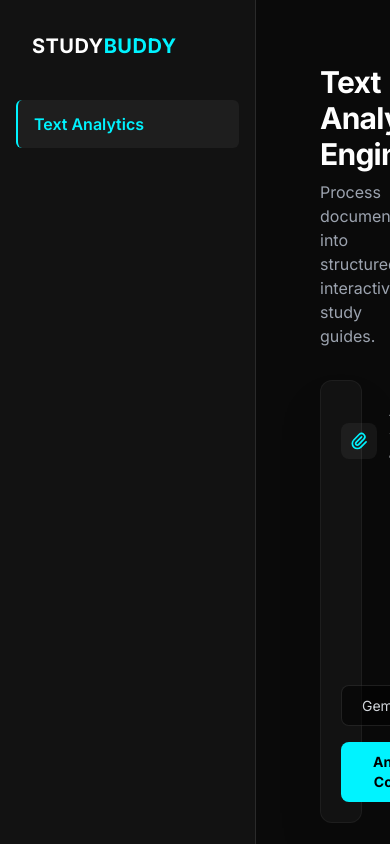
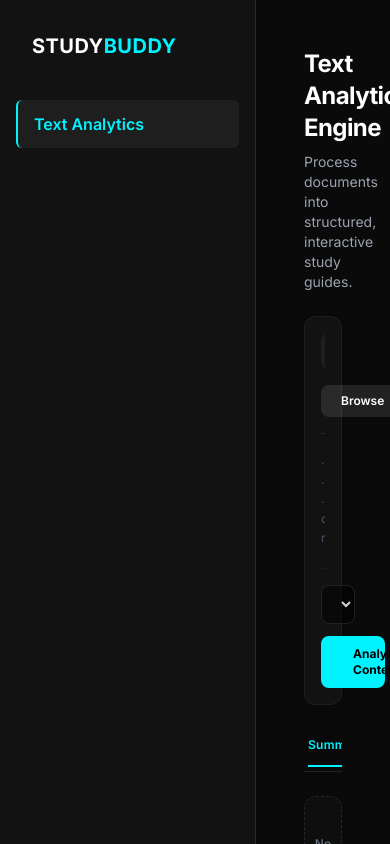
Before and after one commit to AzeemAhmad-dev/ai-study-buddy, a Next.js app in the folder frontend/: page /text in a window 390 px wide. Built offline with nearby package versions, Linux system fonts and the light colour scheme.

Commit message:
feat: added mobile responsiveness to text engine

```diff
--- a/frontend/src/app/text/page.tsx
+++ b/frontend/src/app/text/page.tsx
@@ -33,26 +33,22 @@ interface QuizQuestion {
 
 // --- HELPER COMPONENTS ---
 
-// 1. Native Markdown Parser for the Summary
 const FormattedSummary = ({ text }: { text: string }) => {
   if (!text) return <p>No summary available.</p>;
 
   return (
-    <div className="space-y-3 text-gray-300 leading-relaxed">
+    <div className="space-y-3 text-gray-300 leading-relaxed text-sm md:text-base">
       {text.split('\n').map((line, i) => {
         const trimmed = line.trim();
         if (!trimmed) return <br key={i} />;
 
-        // Headers
-        if (trimmed.startsWith('### ')) return <h3 key={i} className="text-lg font-bold mt-4 text-[#00f3ff]">{trimmed.replace('### ', '')}</h3>;
-        if (trimmed.startsWith('## ')) return <h2 key={i} className="text-xl font-bold mt-6 mb-2 text-[#00f3ff] border-b border-white/10 pb-2">{trimmed.replace('## ', '')}</h2>;
-        if (trimmed.startsWith('# ')) return <h1 key={i} className="text-2xl font-bold mt-6 mb-4 text-[#00f3ff]">{trimmed.replace('# ', '')}</h1>;
+        if (trimmed.startsWith('### ')) return <h3 key={i} className="text-base md:text-lg font-bold mt-4 text-[#00f3ff]">{trimmed.replace('### ', '')}</h3>;
+        if (trimmed.startsWith('## ')) return <h2 key={i} className="text-lg md:text-xl font-bold mt-6 mb-2 text-[#00f3ff] border-b border-white/10 pb-2">{trimmed.replace('## ', '')}</h2>;
+        if (trimmed.startsWith('# ')) return <h1 key={i} className="text-xl md:text-2xl font-bold mt-6 mb-4 text-[#00f3ff]">{trimmed.replace('# ', '')}</h1>;
 
-        // Lists
         const isListItem = trimmed.startsWith('* ') || trimmed.startsWith('- ');
         const content = isListItem ? trimmed.substring(2) : trimmed;
 
-        // Bold Text Parser
         const parts = content.split(/(\*\*.*?\*\*)/);
         const formattedContent = parts.map((part, j) =>
           part.startsWith('**') && part.endsWith('**')
@@ -60,14 +56,13 @@ const FormattedSummary = ({ text }: { text: string }) => {
             : part
         );
 
-        if (isListItem) return <li key={i} className="ml-6 list-disc my-1">{formattedContent}</li>;
+        if (isListItem) return <li key={i} className="ml-4 md:ml-6 list-disc my-1">{formattedContent}</li>;
         return <p key={i}>{formattedContent}</p>;
       })}
     </div>
   );
 };
 
-// 2. Interactive Flashcard Component
 const InteractiveFlashcard = ({ card, index }: { card: Flashcard, index: number }) => {
   const [isFlipped, setIsFlipped] = useState(false);
   const frontText = card.front || card.question || "Front missing";
@@ -76,49 +71,46 @@ const InteractiveFlashcard = ({ card, index }: { card: Flashcard, index: number
   return (
     <div
       onClick={() => setIsFlipped(!isFlipped)}
-      className="relative w-full h-48 cursor-pointer perspective-1000 group"
+      className="relative w-full h-48 md:h-56 cursor-pointer perspective-1000 group"
       style={{ perspective: '1000px' }}
     >
       <div
         className={`w-full h-full transition-transform duration-500 preserve-3d relative ${isFlipped ? 'rotate-y-180' : ''}`}
         style={{ transformStyle: 'preserve-3d', transform: isFlipped ? 'rotateY(180deg)' : 'rotateY(0deg)' }}
       >
-        {/* Front */}
-        <div className="absolute w-full h-full backface-hidden bg-[#121212] border border-white/10 rounded-xl p-6 flex flex-col items-center justify-center text-center shadow-lg hover:border-[#00f3ff]/50 transition-colors" style={{ backfaceVisibility: 'hidden' }}>
+        <div className="absolute w-full h-full backface-hidden bg-[#121212] border border-white/10 rounded-xl p-4 md:p-6 flex flex-col items-center justify-center text-center shadow-lg hover:border-[#00f3ff]/50 transition-colors" style={{ backfaceVisibility: 'hidden' }}>
           <span className="absolute top-3 left-4 text-[10px] text-[#00f3ff] uppercase tracking-widest font-mono">Card {index + 1}</span>
-          <h3 className="text-lg font-medium text-gray-100">{frontText}</h3>
-          <span className="absolute bottom-3 text-xs text-gray-500 italic">Click to flip</span>
+          <h3 className="text-base md:text-lg font-medium text-gray-100">{frontText}</h3>
+          <span className="absolute bottom-3 text-[10px] md:text-xs text-gray-500 italic">Tap to flip</span>
         </div>
 
-        {/* Back */}
-        <div className="absolute w-full h-full backface-hidden bg-[#1a1a2e] border border-purple-500/30 rounded-xl p-6 flex flex-col items-center justify-center text-center shadow-lg overflow-y-auto" style={{ backfaceVisibility: 'hidden', transform: 'rotateY(180deg)' }}>
-          <p className="text-sm text-gray-200 leading-relaxed">{backText}</p>
+        <div className="absolute w-full h-full backface-hidden bg-[#1a1a2e] border border-purple-500/30 rounded-xl p-4 md:p-6 flex flex-col items-center justify-center text-center shadow-lg overflow-y-auto" style={{ backfaceVisibility: 'hidden', transform: 'rotateY(180deg)' }}>
+          <p className="text-xs md:text-sm text-gray-200 leading-relaxed">{backText}</p>
         </div>
       </div>
     </div>
   );
 };
 
-// 3. Interactive Quiz Component
 const InteractiveQuizItem = ({ q, index }: { q: QuizQuestion, index: number }) => {
   const [selectedOpt, setSelectedOpt] = useState<string | null>(null);
   const correctAnswer = q.correct_answer || q.correctAnswer || "";
   const questionText = q.question_text || q.question || "Question missing";
 
   return (
-    <div className="p-6 bg-[#121212] border border-white/10 rounded-xl shadow-lg">
+    <div className="p-4 md:p-6 bg-[#121212] border border-white/10 rounded-xl shadow-lg">
       <div className="flex items-start gap-3 mb-4">
-        <span className="shrink-0 text-xs bg-[#00f3ff]/10 text-[#00f3ff] px-2.5 py-1 rounded-full font-mono font-bold mt-0.5">Q-{index + 1}</span>
-        <p className="font-medium text-lg text-gray-100">{questionText}</p>
+        <span className="shrink-0 text-[10px] md:text-xs bg-[#00f3ff]/10 text-[#00f3ff] px-2.5 py-1 rounded-full font-mono font-bold mt-0.5">Q-{index + 1}</span>
+        <p className="font-medium text-base md:text-lg text-gray-100">{questionText}</p>
       </div>
 
-      <div className="grid grid-cols-1 sm:grid-cols-2 gap-3 mb-4">
+      <div className="grid grid-cols-1 sm:grid-cols-2 gap-2 md:gap-3 mb-4">
         {(q.options || []).map((opt, i) => {
           const isSelected = selectedOpt === opt;
           const isCorrect = opt === correctAnswer;
           const hasAnswered = selectedOpt !== null;
 
-          let btnClass = "p-3 rounded-lg text-sm text-left border transition-all duration-200 ";
+          let btnClass = "p-3 rounded-lg text-xs md:text-sm text-left border transition-all duration-200 w-full ";
 
           if (!hasAnswered) {
             btnClass += "bg-[#1a1a1a] border-white/5 hover:border-[#00f3ff]/50 hover:bg-white/5 cursor-pointer text-gray-300";
@@ -130,12 +122,7 @@ const InteractiveQuizItem = ({ q, index }: { q: QuizQuestion, index: number }) =
           }
 
           return (
-            <button
-              key={i}
-              disabled={hasAnswered}
-              onClick={() => setSelectedOpt(opt)}
-              className={btnClass}
-            >
+            <button key={i} disabled={hasAnswered} onClick={() => setSelectedOpt(opt)} className={btnClass}>
               {opt}
             </button>
           );
@@ -144,8 +131,8 @@ const InteractiveQuizItem = ({ q, index }: { q: QuizQuestion, index: number }) =
 
       {selectedOpt && (
         <div className="mt-4 animate-in fade-in slide-in-from-top-2 duration-300">
-          <div className={`p-4 rounded-lg border-l-4 ${selectedOpt === correctAnswer ? 'bg-green-500/10 border-green-500' : 'bg-red-500/10 border-red-500'}`}>
-            <p className="text-sm text-gray-300">
+          <div className={`p-3 md:p-4 rounded-lg border-l-4 ${selectedOpt === correctAnswer ? 'bg-green-500/10 border-green-500' : 'bg-red-500/10 border-red-500'}`}>
+            <p className="text-xs md:text-sm text-gray-300">
               <span className="font-bold text-white block mb-1">Explanation:</span>
               {q.explanation}
             </p>
@@ -156,7 +143,6 @@ const InteractiveQuizItem = ({ q, index }: { q: QuizQuestion, index: number }) =
   );
 };
 
-// --- MAIN PAGE ---
 export default function TextAnalytics() {
   const [activeTab, setActiveTab] = useState("summary");
   const [inputText, setInputText] = useState("");
@@ -192,7 +178,6 @@ export default function TextAnalytics() {
     if (selectedFile) formData.append("file", selectedFile);
     formData.append("model", selectedModel);
 
-    // FIX: Grab the URL and scrub any accidental trailing slashes
     const rawUrl = process.env.NEXT_PUBLIC_API_URL || "https://ai-study-buddy-vkty.onrender.com";
     const API_BASE_URL = rawUrl.replace(/\/$/, "");
 
@@ -229,43 +214,51 @@ export default function TextAnalytics() {
   };
 
   return (
-    <div className="p-8 max-w-6xl mx-auto text-white">
-      <div className="mb-8">
-        <h1 className="text-3xl font-bold mb-2 tracking-tight">Text Analytics Engine</h1>
-        <p className="text-gray-400">Process documents into structured, interactive study guides.</p>
+    <div className="p-4 md:p-8 max-w-6xl mx-auto text-white">
+      {/* Header */}
+      <div className="mb-6 md:mb-8">
+        <h1 className="text-2xl md:text-3xl font-bold mb-2 tracking-tight">Text Analytics Engine</h1>
+        <p className="text-sm md:text-base text-gray-400">Process documents into structured, interactive study guides.</p>
       </div>
 
-      <div className="mb-10 bg-[#121212] border border-white/5 rounded-xl p-5 shadow-2xl focus-within:border-[#00f3ff]/50 transition-colors">
-        <div className="mb-4 border-b border-white/10 pb-5">
+      {/* Input Engine */}
+      <div className="mb-8 md:mb-10 bg-[#121212] border border-white/5 rounded-xl p-4 md:p-5 shadow-2xl focus-within:border-[#00f3ff]/50 transition-colors">
+
+        {/* File Upload Row - Mobile Responsive Stack */}
+        <div className="mb-4 border-b border-white/10 pb-4 md:pb-5">
           <input type="file" ref={fileInputRef} className="hidden" accept=".pdf,image/png,image/jpeg,image/webp" onChange={handleFileChange} />
-          <div className="flex items-center justify-between">
-            <div className="flex items-center gap-3">
-              <div className="p-2 bg-white/5 rounded-lg text-[#00f3ff]">
+          <div className="flex flex-col sm:flex-row sm:items-center justify-between gap-4">
+            <div className="flex items-center gap-3 overflow-hidden">
+              <div className="p-2 bg-white/5 rounded-lg text-[#00f3ff] shrink-0">
                 <svg width="20" height="20" fill="none" viewBox="0 0 24 24" stroke="currentColor" strokeWidth="2"><path strokeLinecap="round" strokeLinejoin="round" d="M15.172 7l-6.586 6.586a2 2 0 102.828 2.828l6.414-6.586a4 4 0 00-5.656-5.656l-6.415 6.585a6 6 0 108.486 8.486L20.5 13" /></svg>
               </div>
-              <span className="text-sm font-medium text-gray-300">{selectedFile ? selectedFile.name : "Attach Syllabus / PDF / Image"}</span>
+              <span className="text-xs md:text-sm font-medium text-gray-300 truncate w-full">
+                {selectedFile ? selectedFile.name : "Attach Syllabus / PDF / Image"}
+              </span>
             </div>
-            <div className="flex gap-2">
+            <div className="flex gap-2 w-full sm:w-auto">
               {selectedFile && (
-                <button onClick={() => setSelectedFile(null)} className="px-4 py-2 text-xs font-semibold text-red-400 bg-red-400/10 hover:bg-red-400/20 rounded-lg transition-colors">Remove</button>
+                <button onClick={() => setSelectedFile(null)} className="flex-1 sm:flex-none px-4 py-2 text-xs font-semibold text-red-400 bg-red-400/10 hover:bg-red-400/20 rounded-lg transition-colors">Remove</button>
               )}
-              <button onClick={() => fileInputRef.current?.click()} className="px-5 py-2 text-xs font-semibold bg-white/10 hover:bg-white/20 text-white rounded-lg transition-colors">Browse</button>
+              <button onClick={() => fileInputRef.current?.click()} className="flex-1 sm:flex-none px-5 py-2 text-xs font-semibold bg-white/10 hover:bg-white/20 text-white rounded-lg transition-colors">Browse</button>
             </div>
           </div>
         </div>
 
+        {/* Text Area */}
         <textarea
-          className="w-full h-32 bg-transparent text-gray-200 focus:outline-none resize-none placeholder-gray-600 text-sm leading-relaxed"
+          className="w-full h-24 md:h-32 bg-transparent text-gray-200 focus:outline-none resize-none placeholder-gray-600 text-xs md:text-sm leading-relaxed"
           placeholder="...or paste your raw text, lecture notes, or code blocks here."
           value={inputText}
           onChange={(e) => setInputText(e.target.value)}
         />
 
-        <div className="mt-4 pt-4 border-t border-white/5 flex flex-wrap justify-between items-center gap-4">
+        {/* Actions Row - Mobile Responsive Stack */}
+        <div className="mt-4 pt-4 border-t border-white/5 flex flex-col sm:flex-row justify-between items-stretch sm:items-center gap-3 md:gap-4">
           <select
             value={selectedModel}
             onChange={(e) => setSelectedModel(e.target.value)}
-            className="bg-black/50 border border-white/10 text-gray-300 text-sm rounded-lg px-4 py-2.5 focus:outline-none focus:border-[#00f3ff] transition-colors cursor-pointer outline-none"
+            className="w-full sm:w-auto bg-black/50 border border-white/10 text-gray-300 text-xs md:text-sm rounded-lg px-4 py-2.5 focus:outline-none focus:border-[#00f3ff] transition-colors cursor-pointer outline-none"
           >
             <option value="gemini-2.5-flash">Gemini 2.5 Flash (Next-Gen Speed)</option>
             <option value="gemini-1.5-flash-8b-001">Gemini 1.5 Flash-8B (Ultra Fast)</option>
@@ -274,7 +267,7 @@ export default function TextAnalytics() {
           <button
             onClick={handleAnalyze}
             disabled={isProcessing}
-            className={`px-8 py-2.5 font-bold text-sm rounded-lg transition-all ${
+            className={`w-full sm:w-auto px-8 py-2.5 font-bold text-xs md:text-sm rounded-lg transition-all ${
               isProcessing
                 ? "bg-gray-800 text-gray-500 cursor-not-allowed"
                 : "bg-[#00f3ff] text-black hover:bg-[#00f3ff]/80 hover:shadow-[0_0_20px_rgba(0,243,255,0.4)]"
@@ -285,13 +278,13 @@ export default function TextAnalytics() {
         </div>
       </div>
 
-      {/* Tabs */}
-      <div className="flex gap-6 border-b border-white/10 mb-8 px-2">
+      {/* Swipeable Tabs for Mobile */}
+      <div className="flex gap-4 md:gap-6 border-b border-white/10 mb-6 md:mb-8 px-1 md:px-2 overflow-x-auto whitespace-nowrap scrollbar-hide pb-1" style={{ scrollbarWidth: 'none', msOverflowStyle: 'none' }}>
         {["summary", "flashcards", "quiz"].map((tab) => (
           <button
             key={tab}
             onClick={() => setActiveTab(tab)}
-            className={`pb-3 text-sm font-semibold capitalize tracking-wide transition-all ${activeTab === tab ? "border-b-2 border-[#00f3ff] text-[#00f3ff]" : "text-gray-500 hover:text-gray-300"}`}
+            className={`pb-3 text-xs md:text-sm font-semibold capitalize tracking-wide transition-all ${activeTab === tab ? "border-b-2 border-[#00f3ff] text-[#00f3ff]" : "text-gray-500 hover:text-gray-300"}`}
           >
             {tab === "quiz" ? "Quiz Runner" : tab}
           </button>
@@ -301,10 +294,10 @@ export default function TextAnalytics() {
       {/* Viewport */}
       <div className="min-h-[400px]">
         {isProcessing && (
-          <div className="flex flex-col items-center justify-center h-64 text-gray-500 animate-in fade-in duration-500">
-            <div className="animate-spin rounded-full h-10 w-10 border-t-2 border-b-2 border-[#00f3ff] mb-6"></div>
-            <p className="font-medium tracking-wide">Building your study guide...</p>
-            <p className="text-xs mt-2 opacity-50">Tokenizing input material.</p>
+          <div className="flex flex-col items-center justify-center h-48 md:h-64 text-gray-500 animate-in fade-in duration-500">
+            <div className="animate-spin rounded-full h-8 w-8 md:h-10 md:w-10 border-t-2 border-b-2 border-[#00f3ff] mb-4 md:mb-6"></div>
+            <p className="text-sm md:text-base font-medium tracking-wide">Building your study guide...</p>
+            <p className="text-[10px] md:text-xs mt-2 opacity-50">Tokenizing input material.</p>
           </div>
         )}
 
@@ -312,12 +305,12 @@ export default function TextAnalytics() {
         {!isProcessing && activeTab === "summary" && (
           <div className="animate-in fade-in slide-in-from-bottom-4 duration-500">
             {summaryResult ? (
-              <div className="bg-[#121212] border border-white/5 rounded-xl p-8 shadow-xl">
+              <div className="bg-[#121212] border border-white/5 rounded-xl p-4 md:p-8 shadow-xl overflow-hidden">
                 <FormattedSummary text={summaryResult.study_guide || summaryResult.executiveSummary || summaryResult.summary || summaryResult.text || summaryResult.content || ""} />
               </div>
             ) : (
-              <div className="h-64 flex items-center justify-center border border-dashed border-white/10 rounded-xl bg-white/[0.02]">
-                <p className="text-gray-500 font-medium">No document analyzed yet. Submit content above.</p>
+              <div className="h-48 md:h-64 flex items-center justify-center border border-dashed border-white/10 rounded-xl bg-white/[0.02]">
+                <p className="text-xs md:text-sm text-gray-500 font-medium px-4 text-center">No document analyzed yet. Submit content above.</p>
               </div>
             )}
           </div>
@@ -327,14 +320,14 @@ export default function TextAnalytics() {
         {!isProcessing && activeTab === "flashcards" && (
           <div className="animate-in fade-in slide-in-from-bottom-4 duration-500">
             {flashcardsResult && flashcardsResult.length > 0 ? (
-              <div className="grid grid-cols-1 md:grid-cols-2 lg:grid-cols-3 gap-6">
+              <div className="grid grid-cols-1 sm:grid-cols-2 lg:grid-cols-3 gap-4 md:gap-6">
                 {flashcardsResult.map((card, index) => (
                   <InteractiveFlashcard key={index} card={card} index={index} />
                 ))}
               </div>
             ) : (
-               <div className="h-64 flex items-center justify-center border border-dashed border-white/10 rounded-xl bg-white/[0.02]">
-                <p className="text-gray-500 font-medium">No flashcards compiled yet.</p>
+               <div className="h-48 md:h-64 flex items-center justify-center border border-dashed border-white/10 rounded-xl bg-white/[0.02]">
+                <p className="text-xs md:text-sm text-gray-500 font-medium">No flashcards compiled yet.</p>
               </div>
             )}
           </div>
@@ -344,14 +337,14 @@ export default function TextAnalytics() {
         {!isProcessing && activeTab === "quiz" && (
           <div className="animate-in fade-in slide-in-from-bottom-4 duration-500">
             {quizResult && quizResult.length > 0 ? (
-              <div className="space-y-6 max-w-4xl mx-auto">
+              <div className="space-y-4 md:space-y-6 max-w-4xl mx-auto">
                 {quizResult.map((q, index) => (
                   <InteractiveQuizItem key={index} q={q} index={index} />
                 ))}
               </div>
             ) : (
-               <div className="h-64 flex items-center justify-center border border-dashed border-white/10 rounded-xl bg-white/[0.02]">
-                <p className="text-gray-500 font-medium">No evaluation questions generated yet.</p>
+               <div className="h-48 md:h-64 flex items-center justify-center border border-dashed border-white/10 rounded-xl bg-white/[0.02]">
+                <p className="text-xs md:text-sm text-gray-500 font-medium">No evaluation questions generated yet.</p>
               </div>
             )}
           </div>
```
